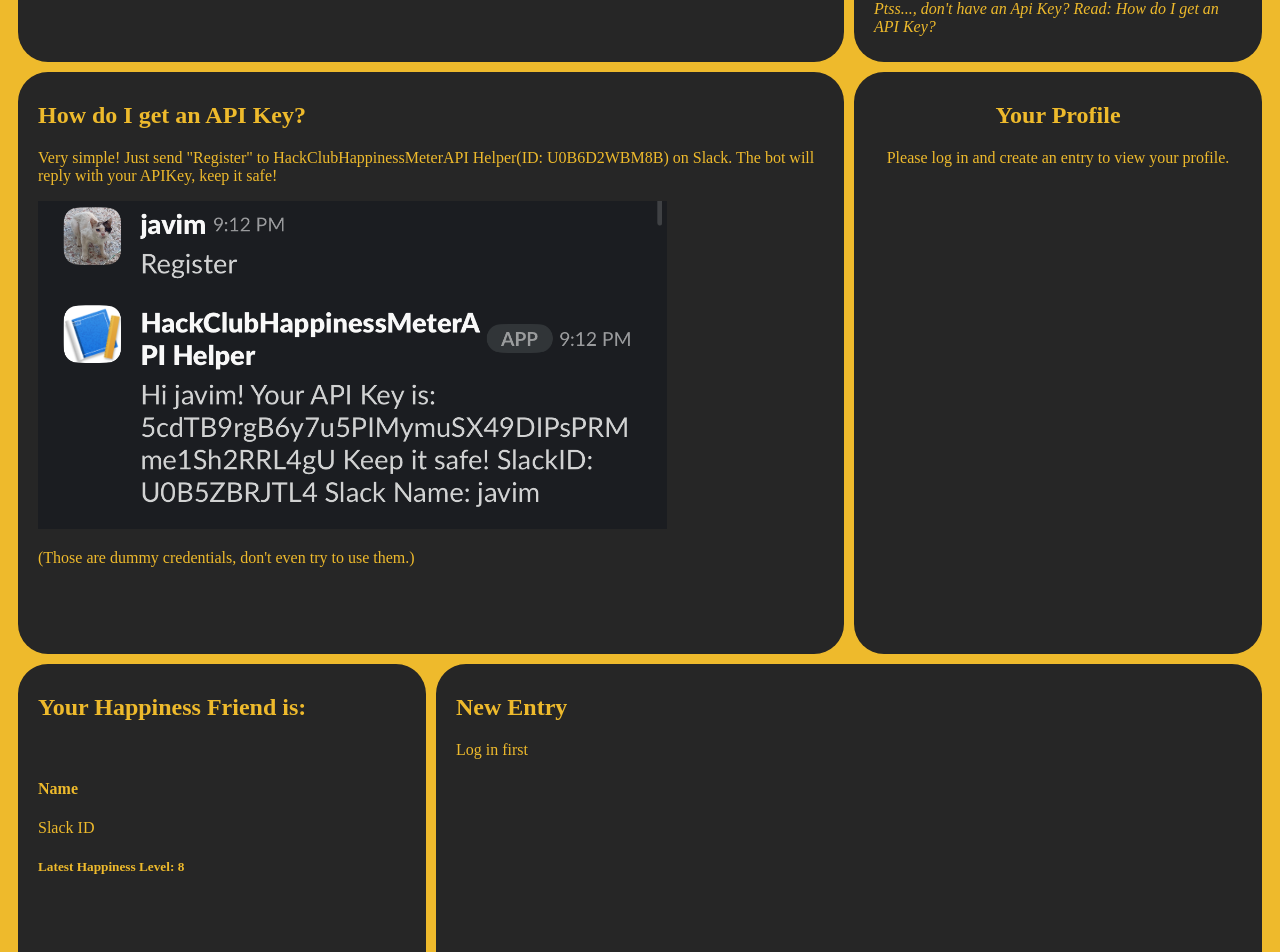
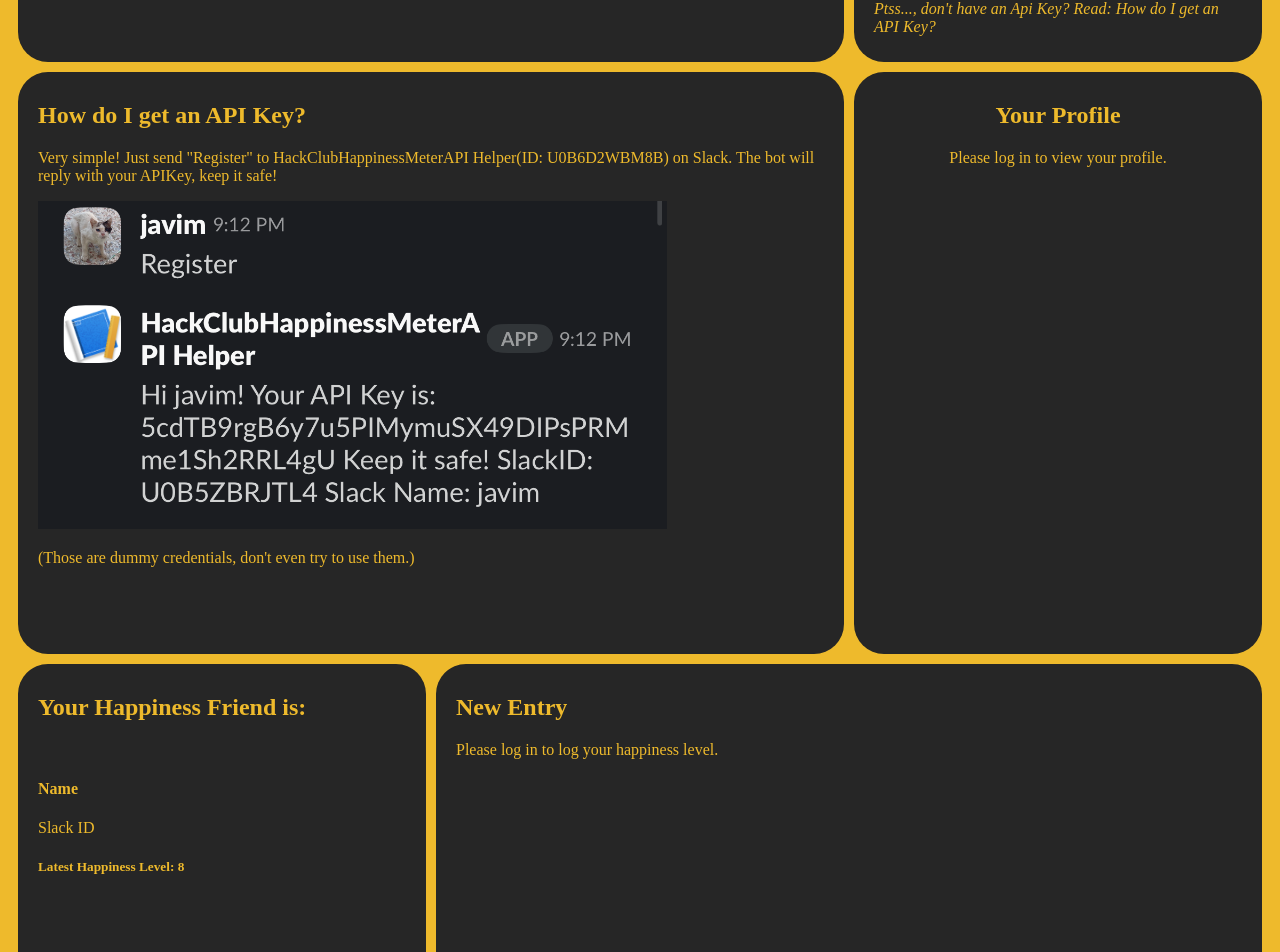
Before and after one commit to javiermm8/HackClub-Happiness-Meter-Frontend, a React (Vite) app: page / in a window 1280 px wide. Shown: the part 348-1300 px from the top of the page. Built offline with nearby package versions, Linux system fonts and the light colour scheme; a web font is replaced by a local one.

Commit message:
Added different message when user logged in but no entries. User's api key and slack id now get stored even when 404. (I have yet to fix auth and add error messages). + minor wording changes in entry component

```diff
--- a/src/App.jsx
+++ b/src/App.jsx
@@ -49,6 +49,9 @@
         if (response.status != 404 && !response.ok) {
           throw new Error("Network response was not ok");
         }
+        setApiKey(apiKey);
+        setSlackID(slackID);
+        setAuthLoaded(true);
         return data;
       })
       .then(function (data) {
--- a/src/components/Entry.jsx
+++ b/src/components/Entry.jsx
@@ -18,7 +18,7 @@
       <h2>New Entry</h2>
       {!authLoaded && (
         <>
-          <p>Log in first</p>
+          <p>Please log in to log your happiness level.</p>
         </>
       )}
       {authLoaded && (
--- a/src/components/Profile.jsx
+++ b/src/components/Profile.jsx
@@ -29,10 +29,14 @@
   return (
     <div className="profile">
       <h2>Your Profile</h2>
-      {!authLoaded && (
-        <p>Please log in and create an entry to view your profile.</p>
+      {!authLoaded && <p>Please log in to view your profile.</p>}
+      {authLoaded && userName == "" && (
+        <p>
+          There is no data to display. You must first create an entry in order
+          to view your profile.
+        </p>
       )}
-      {authLoaded && (
+      {authLoaded && userName != "" && (
         <>
           <h4>{name}</h4>
           <p>{SlackID}</p>
```
